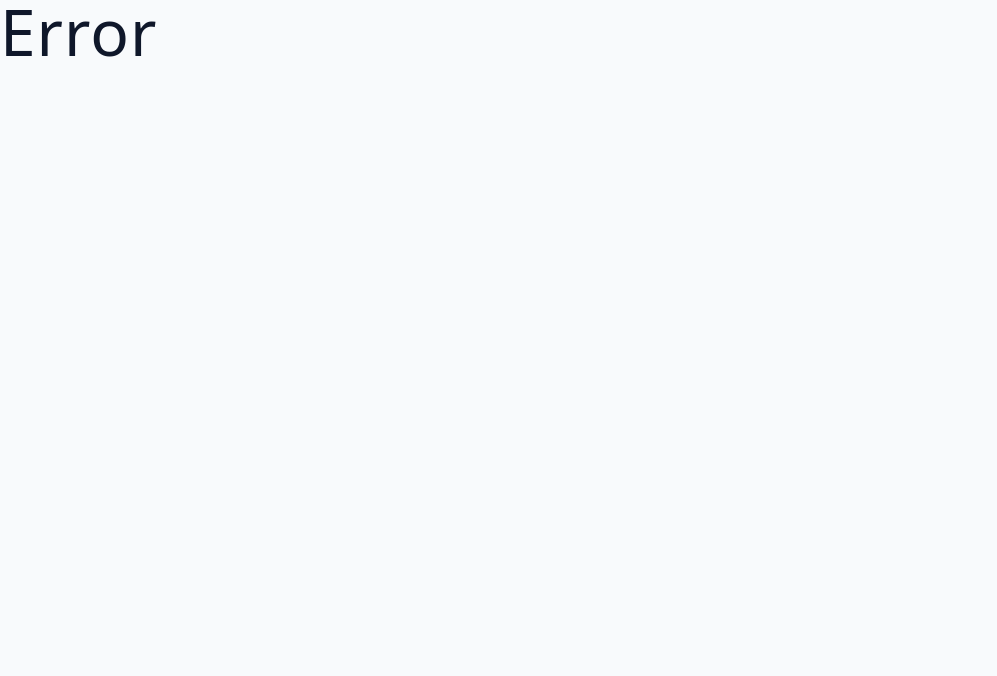
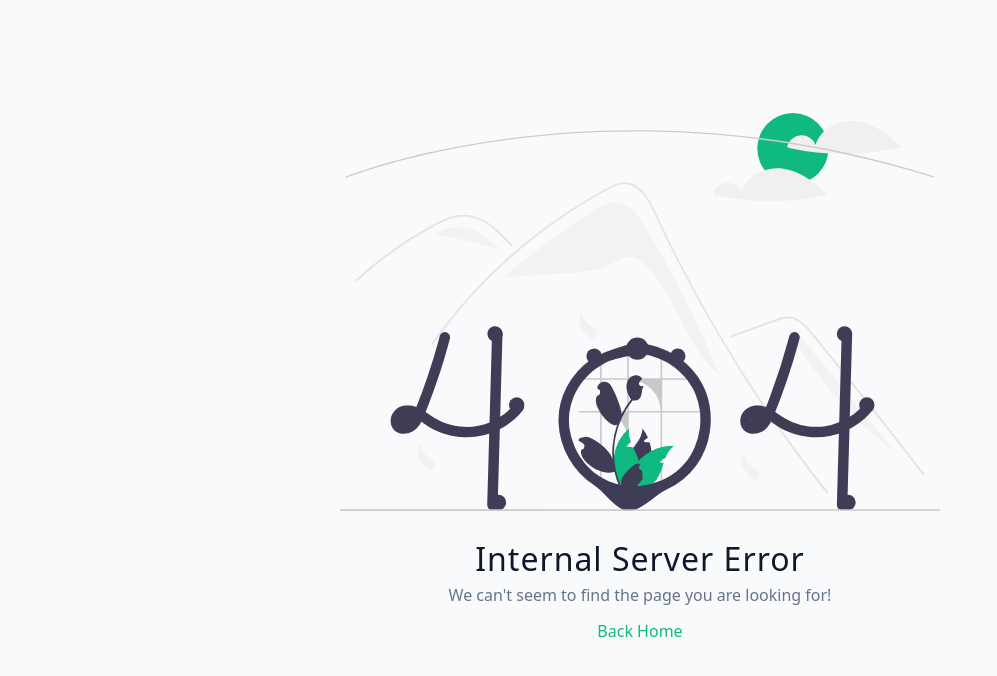
Before and after one commit to josephc1417/Mix-Matcher, a React (Vite) app: page /Error in a window 1280 px wide. Before the commit this address had no page. Shown: the top 676 px of the page, without its empty margins (0-997 px from the left). Built offline with nearby package versions, Linux system fonts and the light colour scheme.

Commit message:
404 Response Code

```diff
--- a/src/App.jsx
+++ b/src/App.jsx
@@ -7,7 +7,7 @@ const router = createBrowserRouter([
   {
     path: '/',
     element: <HomeLayout />,
-    errorElement: <Error />,
+    errorElement:<Error />,
     children: [
     {
     index:true,
--- a/src/Pages/Error.jsx
+++ b/src/Pages/Error.jsx
@@ -1,17 +1,23 @@
 
 import Wrapper from '../assets/wrappers/ErrorPage'
-import { Link,useRouteError } from 'react-router-dom'
+import {Link,useRouteError } from 'react-router-dom'
 import img from '../assets/not-found.svg'
+
+
 const Error = () => {
   const error = useRouteError();
-  console.log('====================================');
   console.log(error);
-  console.log('====================================');
+
 
   return (
+  <Wrapper>
     <div>
-      <h1>Error</h1>
+      <img src= {img} alt='not found'/>
+      <h3>Internal Server Error</h3>
+      <p>We can't seem to find the page you are looking for!</p>
+      <Link to='/'>Back Home</Link>
     </div>
+  </Wrapper>
   )
 }
 
```
